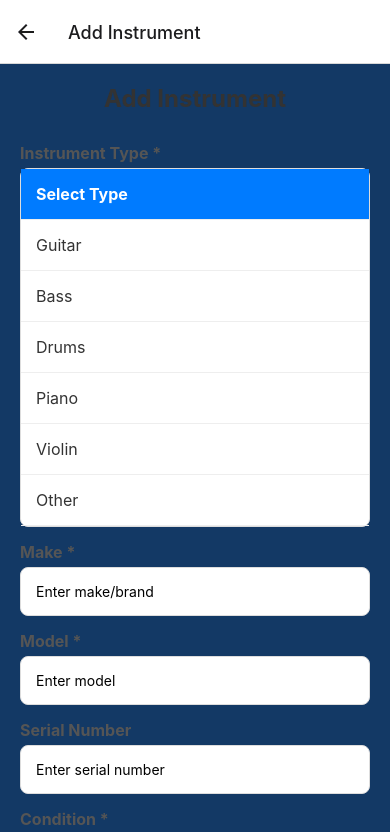
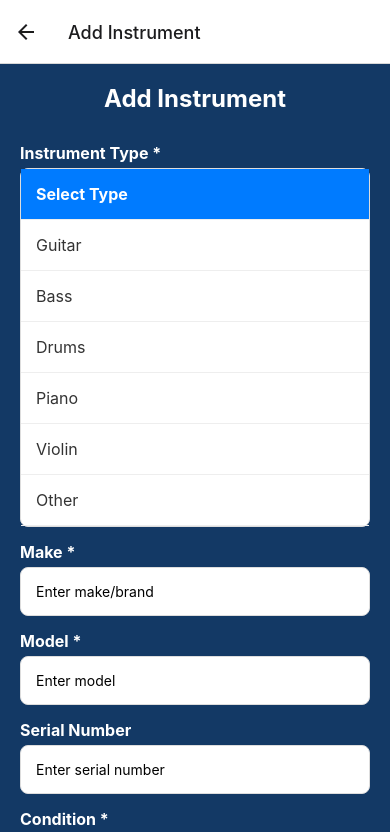
Before and after one commit to dps3ven/my_stuff, a React Native app: screen /AddInstrument in a window 390 px wide. Shown: the top 832 px of the page. Built offline with nearby package versions, Linux system fonts and the light colour scheme.

Commit message:
color adjustment

```diff
--- a/screens/AddInstrumentScreen.js
+++ b/screens/AddInstrumentScreen.js
@@ -214,13 +214,13 @@ const styles = StyleSheet.create({
     fontWeight: 'bold',
     textAlign: 'center',
     marginBottom: 30,
-    color: '#333',
+    color: '#fff',
   },
   label: {
     fontSize: 16,
     fontWeight: 'bold',
     marginBottom: 5,
-    color: '#555',
+    color: '#fff',
   },
   input: {
     backgroundColor: 'white',
```
